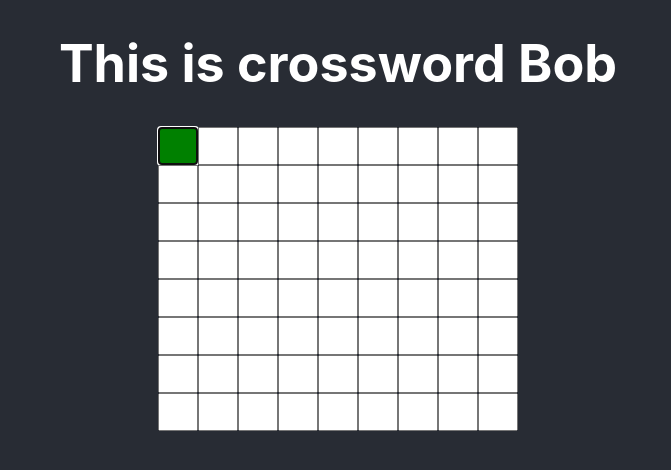
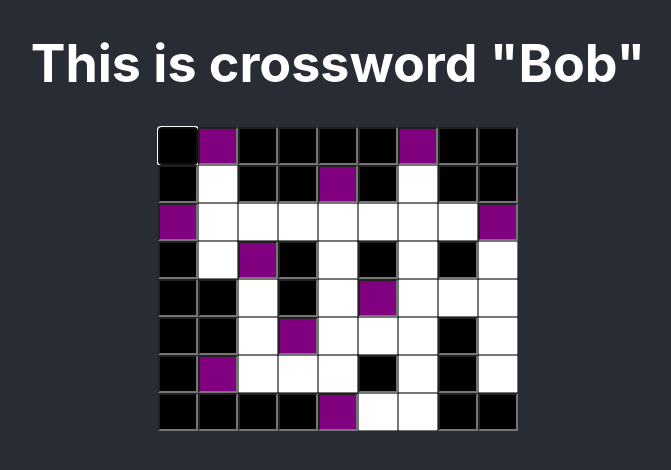
Before and after one commit to EgleKat/crossword-react, a React (Create React App) app: page / in a window 1280 px wide. Shown: the top 470 px of the page, without its empty margins (302-973 px from the left). Built offline with nearby package versions, Linux system fonts and the light colour scheme.

Commit message:
Add template

```diff
--- a/src/App.js
+++ b/src/App.js
@@ -2,9 +2,19 @@ import logo from "./logo.svg";
 import "./App.css";
 import Crossword from "./Crossword/Crossword.tsx";
 
-export const BLACK_TILE = "black";
+const NUMBER_TILE = "number";
+const EMPTY = "";
+const BLACK_TILE = "black";
 const crosswordValues = [
-  [{ value: null }, { value: BLACK_TILE }, { value: null }, { value: null }, { value: null }, { value: null }, { value: BLACK_TILE }, { value: null }, { value: null }]
+  [BLACK_TILE, BLACK_TILE, NUMBER_TILE, BLACK_TILE, BLACK_TILE, BLACK_TILE, BLACK_TILE, BLACK_TILE], // col 1
+  [NUMBER_TILE, EMPTY, EMPTY, EMPTY, BLACK_TILE, BLACK_TILE, NUMBER_TILE, BLACK_TILE], // col 2
+  [BLACK_TILE, BLACK_TILE, EMPTY, NUMBER_TILE, EMPTY, EMPTY, EMPTY, BLACK_TILE], // col 3
+  [BLACK_TILE, BLACK_TILE, EMPTY, BLACK_TILE, BLACK_TILE, NUMBER_TILE, EMPTY, BLACK_TILE], // col 4
+  [BLACK_TILE, NUMBER_TILE, EMPTY, EMPTY, EMPTY, EMPTY, EMPTY, NUMBER_TILE], // col 5
+  [BLACK_TILE, BLACK_TILE, EMPTY, BLACK_TILE, NUMBER_TILE, EMPTY, BLACK_TILE, EMPTY], // col 6
+  [NUMBER_TILE, EMPTY, EMPTY, EMPTY, EMPTY, EMPTY, EMPTY, EMPTY], // col 7
+  [BLACK_TILE, BLACK_TILE, EMPTY, BLACK_TILE, EMPTY, BLACK_TILE, BLACK_TILE, BLACK_TILE], // col 8
+  [BLACK_TILE, BLACK_TILE, NUMBER_TILE, EMPTY, EMPTY, EMPTY, EMPTY, BLACK_TILE], // col 9
 
 ];
 function App() {
--- a/src/Crossword/Crossword.tsx
+++ b/src/Crossword/Crossword.tsx
@@ -2,6 +2,9 @@ import { useReducer, useState } from "react";
 import styles from "./Crossword.module.scss";
 import CrosswordTile from "./CrosswordTile";
 
+const NUMBER_TILE = "number";
+const EMPTY = "";
+const BLACK_TILE = "black";
 type CrosswordProps = {
   name: string;
   sizeX: number;
@@ -106,7 +109,7 @@ export default function Crossword({
   return (
     <div className={styles["crossword-container"]}>
       <h1 className={styles["crossword-container__header"]}>
-        This is crossword {name}
+        This is crossword "{name}"
       </h1>
 
       {sizeYArray.map((sy) => {
@@ -121,6 +124,7 @@ export default function Crossword({
                     place: [sx, sy],
                   },
                 });
+              console.log(crosswordTemplate[sx]?.[sy] === BLACK_TILE);
               return (
                 <CrosswordTile
                   value={crosswordValues.values[sx]?.[sy] || ""}
@@ -130,6 +134,8 @@ export default function Crossword({
                   goUp={() => dispatch({ type: "goUp" })}
                   goDown={() => dispatch({ type: "goDown" })}
                   key={sx + sy}
+                  isInactive={crosswordTemplate[sx]?.[sy] === BLACK_TILE}
+                  isNumber={crosswordTemplate[sx]?.[sy] === NUMBER_TILE}
                   isActive={
                     crosswordValues.activeTile[0] === sx &&
                     crosswordValues.activeTile[1] === sy
--- a/src/Crossword/CrosswordTile.module.scss
+++ b/src/Crossword/CrosswordTile.module.scss
@@ -8,3 +8,9 @@
 .crossword-tile--active {
   background-color: green;
 }
+.crossword-tile--black {
+  background-color: black;
+}
+.crossword-tile__number {
+  background-color: purple;
+}
--- a/src/Crossword/CrosswordTile.tsx
+++ b/src/Crossword/CrosswordTile.tsx
@@ -9,6 +9,8 @@ type CrosswordTileProps = {
   goUp: Function;
   goDown: Function;
   isActive: boolean;
+  isNumber: boolean;
+  isInactive: boolean;
 };
 interface setValueFunc {
   (value: string): void;
@@ -22,6 +24,8 @@ export default function CrosswordTile({
   isActive = false,
   goUp,
   goDown,
+  isNumber,
+  isInactive,
 }: CrosswordTileProps) {
   const handleChange = (e: any) => {
     // Only using one letter
@@ -35,10 +39,12 @@ export default function CrosswordTile({
   }, [isActive]);
 
   const isActiveClass = isActive ? styles["crossword-tile--active"] : "";
+  const isBlackClass = isInactive ? styles["crossword-tile--black"] : "";
+  const isNumberClass = isNumber ? styles["crossword-tile__number"] : "";
   return (
     <input
       ref={inputRef}
-      className={`${styles["crossword-tile"]} ${isActiveClass}`}
+      className={`${styles["crossword-tile"]} ${isActiveClass} ${isBlackClass} ${isNumberClass}`}
       type="text"
       // onChange={handleChange}
       onKeyUp={(e) => {
```
